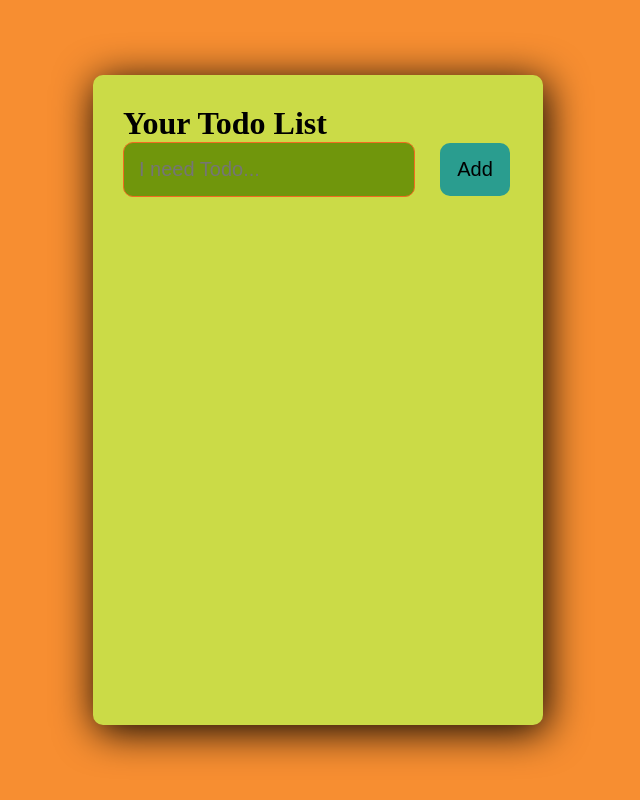
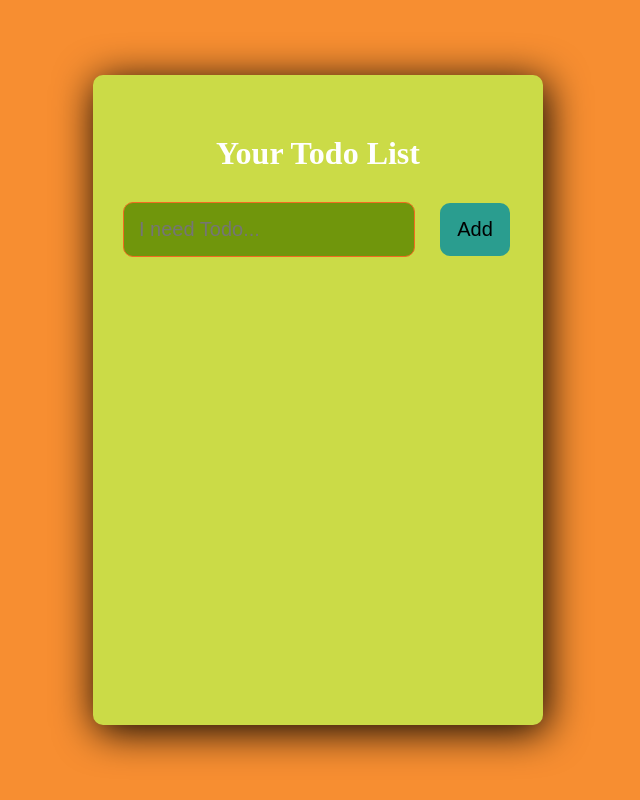
Before and after one commit to Parrasite9/todo_front, a React (Create React App) app: page / in a window 1280 px wide. Shown: the whole page, without its empty margins (322-962 px from the left). Built offline with nearby package versions, Linux system fonts and the light colour scheme.

Commit message:
final push frontend

```diff
--- a/src/index.css
+++ b/src/index.css
@@ -22,7 +22,7 @@
   box-shadow: 3px 6px 40px #000;
 }
 
-.header h1 {
+.header, h1 {
   color: #fff;
   text-align: center;
   margin: 30px 0;
```
